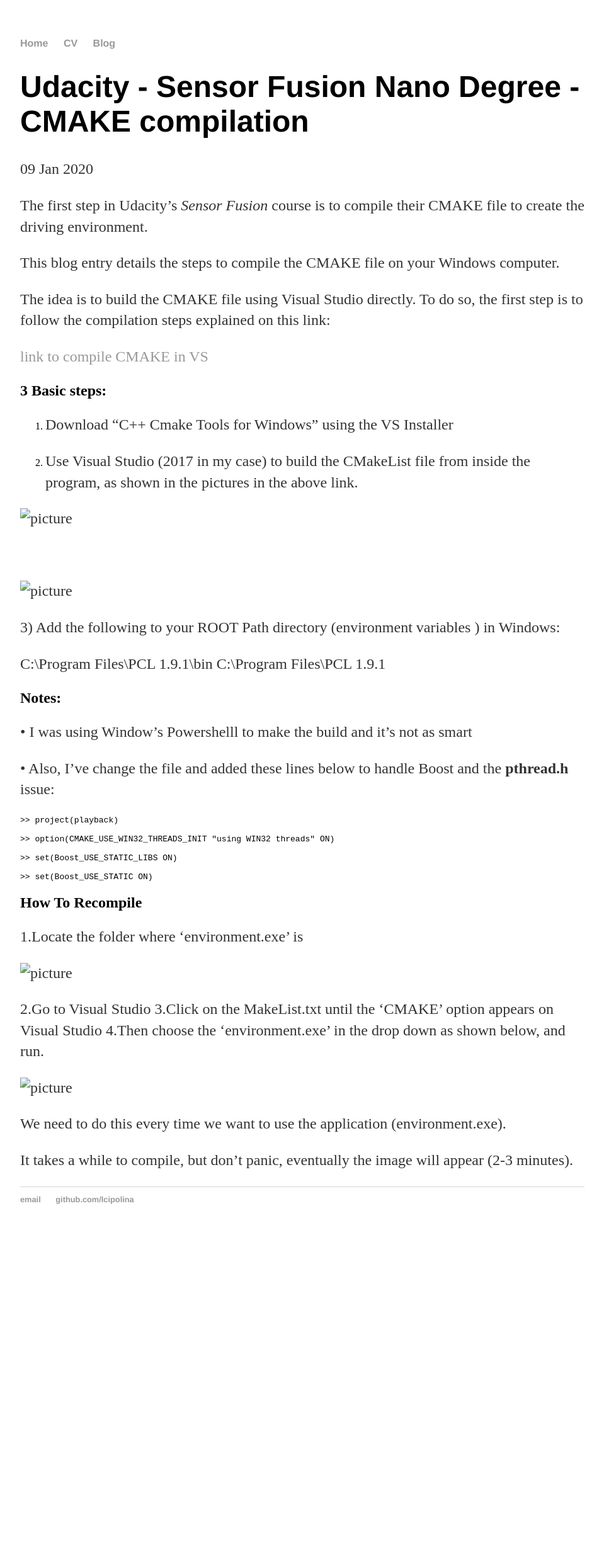
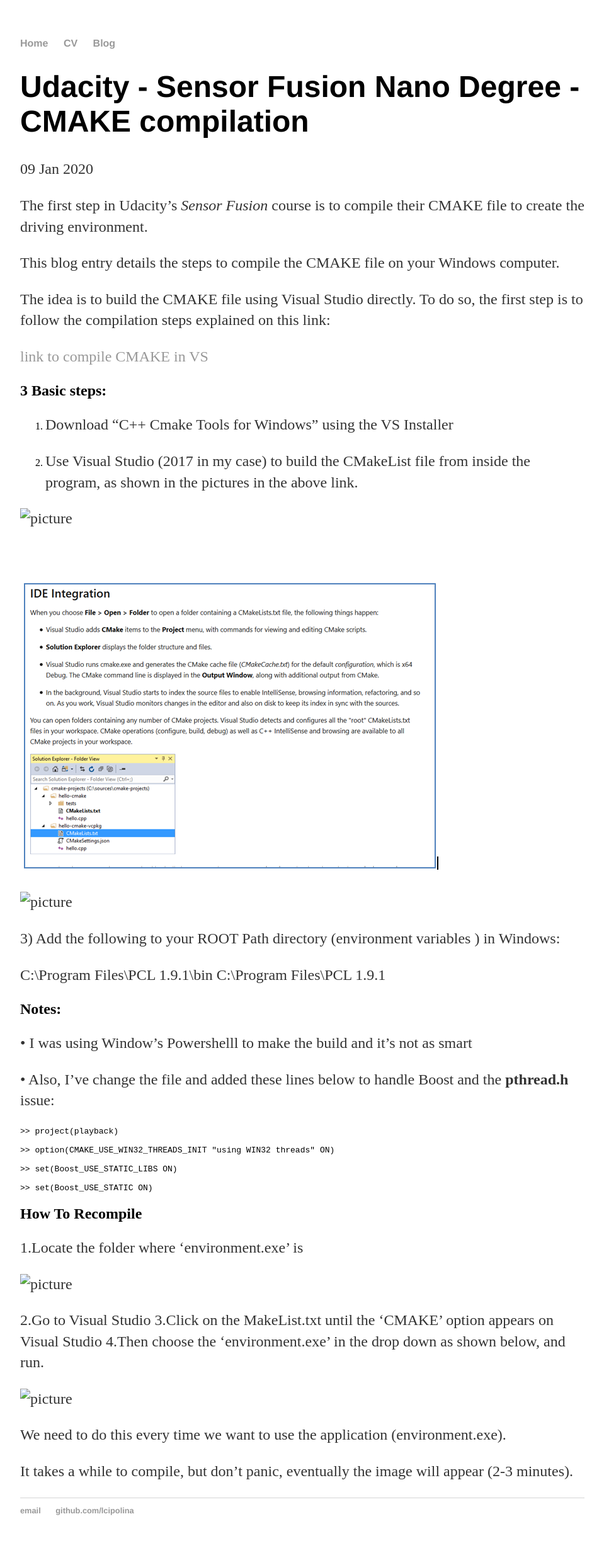
Before and after one commit to lcipolina/lcipolina.github.io, a Jekyll site: the page built from _posts/2020-01-09-Udacity-SFND-installation.md, in a window 1280 px wide. Shown: the whole page at 63% size, without its empty margins (160-1119 px from the left). Built offline with Jekyll 4.4.1, drawn with Linux system fonts in a browser that asks for light colours; before the commit the page ends 1972 px from its top, so only the background shows below that.

Commit message:
Update 2020-01-09-Udacity-SFND-installation.md

```diff
--- a/_posts/2020-01-09-Udacity-SFND-installation.md
+++ b/_posts/2020-01-09-Udacity-SFND-installation.md
@@ -24,6 +24,8 @@
 ![picture](lcipolina.github.io/pictures/2020-02-09/pic1.PNG)
 
 <img src="lcipolina.github.io/pictures/2020-02-09/pic1.PNG" alt="">
+
+<div><img src="https://github.com/lcipolina/lcipolina.github.io/blob/master/pictures/2020-01-09/pic1.PNG" alt="coffee"></div>
 
 ![picture](pictures/2020-02-09/pic2.PNG)
 
```
